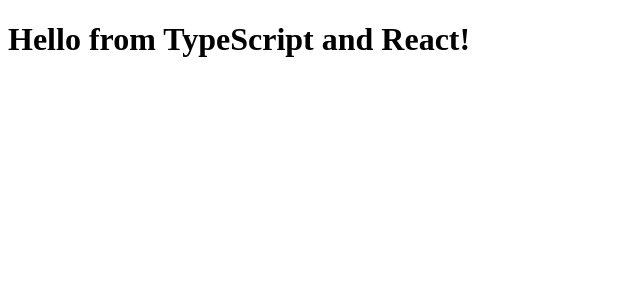
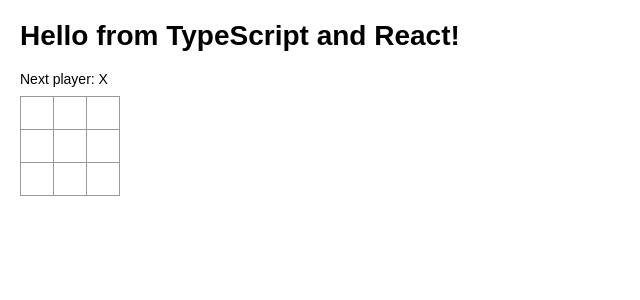
Before and after one commit to xslr/react_ts_starter, a React app: page / in a window 1280 px wide. Shown: the top 300 px of the page, without its empty margins (0-640 px from the left). Built offline with nearby package versions, Linux system fonts and the light colour scheme; the HTML template or start-up script is replaced by a standard one.

Commit message:
Add css support

```diff
--- a/package.json
+++ b/package.json
@@ -17,8 +17,11 @@
     "@types/react": "^16.9.35",
     "@types/react-dom": "^16.9.8",
     "babel-loader": "^8.1.0",
+    "css-loader": "^3.5.3",
+    "css-modules-typescript-loader": "^4.0.0",
     "react-hot-loader": "^4.12.21",
     "source-map-loader": "^1.0.0",
+    "style-loader": "^1.2.1",
     "ts-loader": "^7.0.5",
     "typescript": "^3.9.5",
     "webpack": "^4.43.0",
--- /dev/null
+++ b/src/component/TicTacToe.scss
@@ -0,0 +1,53 @@
+body {
+  font: 14px "Century Gothic", Futura, sans-serif;
+  margin: 20px;
+}
+
+ol,
+ul {
+  padding-left: 30px;
+}
+
+:global {
+  .board-row:after {
+    clear: both;
+    content: "";
+    display: table;
+  }
+
+  .status {
+    margin-bottom: 10px;
+  }
+
+  .square {
+    background: #fff;
+    border: 1px solid #999;
+    float: left;
+    font-size: 24px;
+    font-weight: bold;
+    line-height: 34px;
+    height: 34px;
+    margin-right: -1px;
+    margin-top: -1px;
+    padding: 0;
+    text-align: center;
+    width: 34px;
+  }
+
+  .square:focus {
+    outline: none;
+  }
+
+  .kbd-navigation .square:focus {
+    background: #ddd;
+  }
+
+  .game {
+    display: flex;
+    flex-direction: row;
+  }
+
+  .game-info {
+    margin-left: 20px;
+  }
+}
--- /dev/null
+++ b/src/component/TicTacToe.tsx
@@ -0,0 +1,60 @@
+import * as React from 'react'
+
+import './TicTacToe.scss'
+
+class Square extends React.Component {
+    render() {
+      return (
+        <button className="square">
+          {/* TODO */}
+        </button>
+      );
+    }
+  }
+
+  class Board extends React.Component {
+    renderSquare(_i: number) {
+      return <Square />;
+    }
+
+    render() {
+      const status = 'Next player: X';
+
+      return (
+        <div>
+          <div className="status">{status}</div>
+          <div className="board-row">
+            {this.renderSquare(0)}
+            {this.renderSquare(1)}
+            {this.renderSquare(2)}
+          </div>
+          <div className="board-row">
+            {this.renderSquare(3)}
+            {this.renderSquare(4)}
+            {this.renderSquare(5)}
+          </div>
+          <div className="board-row">
+            {this.renderSquare(6)}
+            {this.renderSquare(7)}
+            {this.renderSquare(8)}
+          </div>
+        </div>
+      );
+    }
+  }
+
+  export class Game extends React.Component {
+    render() {
+      return (
+        <div className="game">
+          <div className="game-board">
+            <Board />
+          </div>
+          <div className="game-info">
+            <div>{/* status */}</div>
+            <ol>{/* TODO */}</ol>
+          </div>
+        </div>
+      );
+    }
+  }
--- a/src/index.tsx
+++ b/src/index.tsx
@@ -2,8 +2,14 @@
 import * as ReactDOM from "react-dom";
 
 import { Hello } from "./component/Hello";
+import { Game } from "./component/TicTacToe";
 
 ReactDOM.render(
     <Hello compiler="TypeScript" framework="React" />,
     document.getElementById("tsExample")
 );
+
+ReactDOM.render(
+  <Game />,
+  document.getElementById('tictactoe-root')
+);
--- a/webpack.config.js
+++ b/webpack.config.js
@@ -2,13 +2,26 @@
 const webpack = require('webpack');
 
 module.exports = {
-  devtool: "source-map",
+  devtool: 'source-map',
 
   entry: './src/index.tsx',
+  resolve: {
+    extensions: ['*', '.js', '.jsx', '.ts', '.tsx', '.css', '.scss']
+  },
   module: {
     rules: [
       {
-        enforce: "pre",
+        test: /\.(s?)css/,
+        include: path.resolve(__dirname, 'src'),
+        use: [
+          { loader: "style-loader" },  // to inject the result into the DOM as a style block
+          { loader: "css-modules-typescript-loader"},  // to generate a .d.ts module next to the .scss file (also requires a declaration.d.ts with "declare modules '*.scss';" in it to tell TypeScript that "import styles from './styles.scss';" means to load the module "./styles.scss.d.td")
+          { loader: "css-loader", options: { modules: true } },  // to convert the resulting CSS to Javascript to be bundled (modules:true to rename CSS classes in output to cryptic identifiers, except if wrapped in a :global(...) pseudo class)
+          { loader: "sass-loader" },  // to convert SASS to CSS
+        ]
+      },
+      {
+        enforce: 'pre',
         test: /\.js(x?)$/,
         use: ['source-map-loader']
       },
@@ -28,9 +41,6 @@
       }
     ]
   },
-  resolve: {
-    extensions: ['*', '.js', '.jsx', '.ts', '.tsx']
-  },
   output: {
     filename: 'bundle.js',
     path: path.resolve(__dirname, 'dist'),
```
Also changed, not shown: 3 other files (tests, documents, lock files or other folders).
